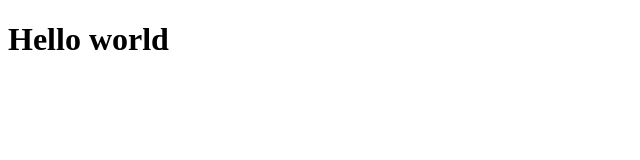
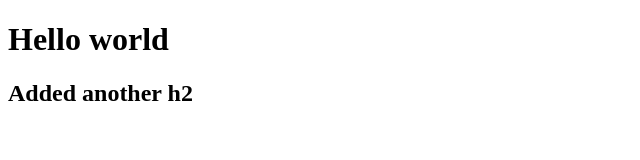
Before and after one commit to decadevs/week-one-online-sq012-onramp, a website: page frontend/index.html in a window 1280 px wide. Shown: the whole page, without its empty margins (0-640 px from the left). Drawn offline with Linux system fonts and the light colour scheme.

Commit message:
Created an h2 element

```diff
--- a/frontend/index.html
+++ b/frontend/index.html
@@ -8,5 +8,6 @@
   </head>
   <body>
     <h1>Hello world</h1>
+    <h2>Added another h2</h2>
   </body>
 </html>
```
